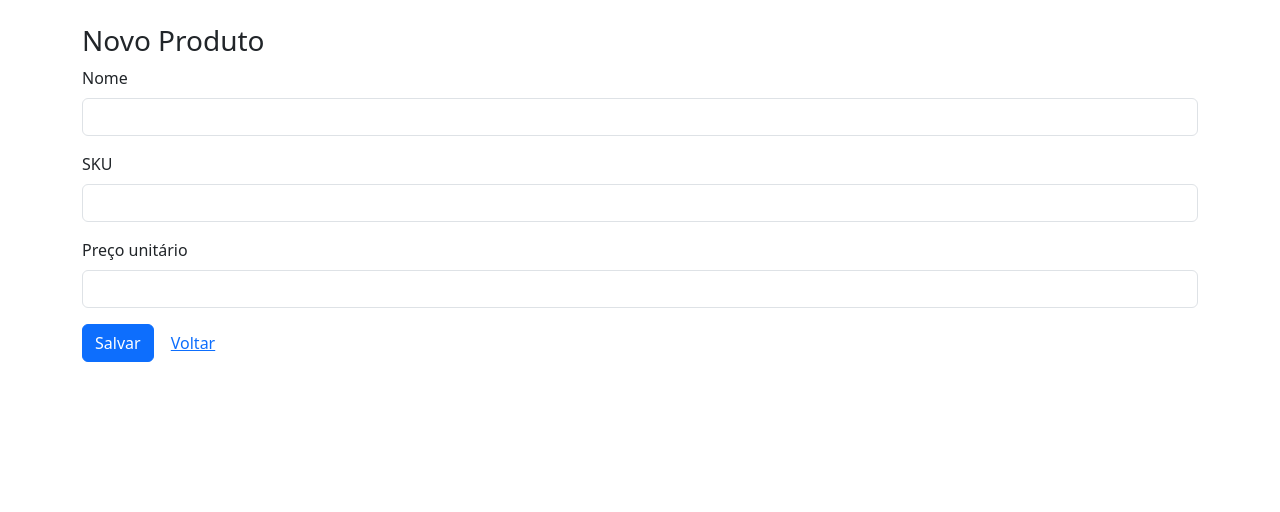
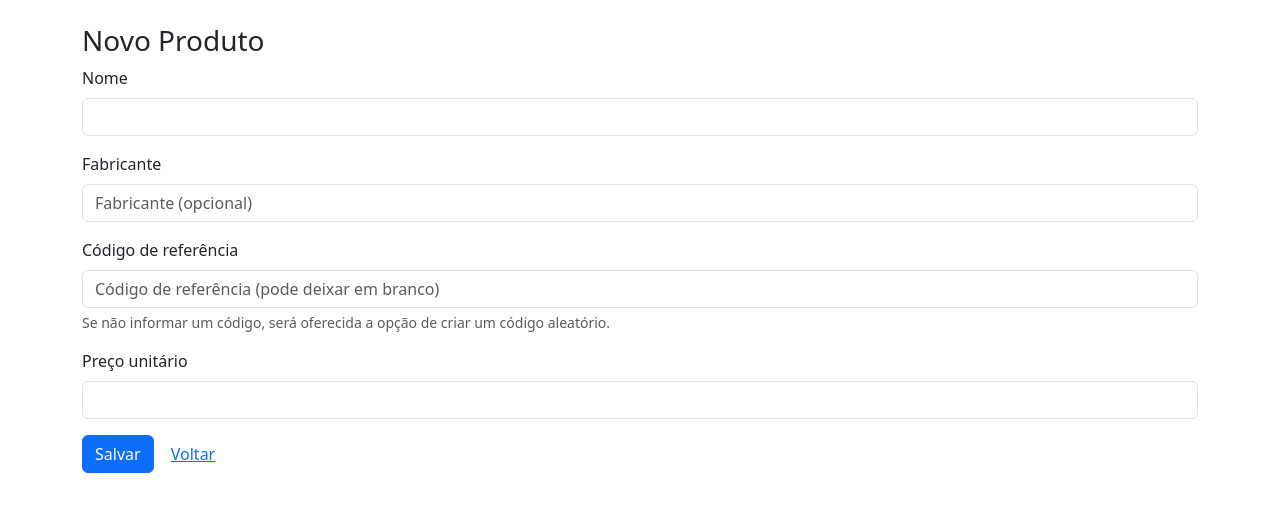
Before and after one commit to lucasghost18/mais-trigo-, a Flask app: page /products/new in a window 1280 px wide. Shown: the part 56-568 px from the top of the page. Run offline with Flask 3, Linux system fonts and the light colour scheme.

Commit message:
feat(product): add manufacturer field and SKU auto-generate prompt; update templates and migrations

```diff
--- a/app/models.py
+++ b/app/models.py
@@ -37,5 +37,6 @@ class Vendor(db.Model):
 class Product(db.Model):
     id = db.Column(db.Integer, primary_key=True)
     name = db.Column(db.String(200), nullable=False)
+    manufacturer = db.Column(db.String(200))
     sku = db.Column(db.String(100))
     unit_price = db.Column(db.Float, default=0.0)
--- a/app/routes.py
+++ b/app/routes.py
@@ -105,7 +105,16 @@ def new_order():
     vendors = Vendor.query.order_by(Vendor.name).all()
     products = Product.query.order_by(Product.name).all()
     # serialize products for JSON usage in template
-    products_data = [{'id': p.id, 'name': p.name, 'unit_price': float(p.unit_price or 0.0)} for p in products]
+    products_data = [
+        {
+            'id': p.id,
+            'name': p.name,
+            'unit_price': float(p.unit_price or 0.0),
+            'sku': p.sku or '',
+            'manufacturer': p.manufacturer or ''
+        }
+        for p in products
+    ]
     return render_template('new_order.html', vendors=vendors, products=products_data)
 
 
@@ -139,12 +148,13 @@ def products():
 def new_product():
     if request.method == 'POST':
         name = request.form.get('name')
+        manufacturer = request.form.get('manufacturer')
         sku = request.form.get('sku')
         try:
             price = float(request.form.get('unit_price') or 0.0)
         except:
             price = 0.0
-        p = Product(name=name, sku=sku, unit_price=price)
+        p = Product(name=name, sku=sku, unit_price=price, manufacturer=manufacturer)
         db.session.add(p)
         db.session.commit()
         flash('Produto criado com sucesso', 'success')
--- a/app/templates/new_order.html
+++ b/app/templates/new_order.html
@@ -97,7 +97,10 @@
       // populate select options and set handlers
       const select = row.querySelector(`select[name="product_id-${idx}"]`);
       let opts = '<option value="">-- Outro / Selecionar --</option>';
-      products.forEach(p => { opts += `<option value="${p.id}" data-price="${p.unit_price}">${p.name}</option>`; });
+      products.forEach(p => {
+        const label = p.manufacturer ? `${p.name} (${p.manufacturer})` : p.name;
+        opts += `<option value="${p.id}" data-price="${p.unit_price}" data-sku="${p.sku}" data-manufacturer="${p.manufacturer}">${label}</option>`;
+      });
       select.innerHTML = opts;
       if (product_id) select.value = product_id;
       select.addEventListener('change', function(){
--- a/app/templates/product_form.html
+++ b/app/templates/product_form.html
@@ -2,14 +2,19 @@
 
 {% block content %}
   <h3>Novo Produto</h3>
-  <form method="post">
+  <form method="post" id="product-form">
     <div class="mb-3">
       <label class="form-label">Nome</label>
       <input class="form-control" name="name" required>
     </div>
     <div class="mb-3">
-      <label class="form-label">SKU</label>
-      <input class="form-control" name="sku">
+      <label class="form-label">Fabricante</label>
+      <input class="form-control" name="manufacturer" placeholder="Fabricante (opcional)">
+    </div>
+    <div class="mb-3">
+      <label class="form-label">Código de referência</label>
+      <input class="form-control" name="sku" placeholder="Código de referência (pode deixar em branco)">
+      <div class="form-text">Se não informar um código, será oferecida a opção de criar um código aleatório.</div>
     </div>
     <div class="mb-3">
       <label class="form-label">Preço unitário</label>
@@ -18,4 +23,30 @@
     <button class="btn btn-primary" type="submit">Salvar</button>
     <a class="btn btn-link" href="{{ url_for('main.products') }}">Voltar</a>
   </form>
+
+  <script>
+    document.getElementById('product-form').addEventListener('submit', function(e){
+      var form = this;
+      var skuEl = form.querySelector('input[name="sku"]');
+      if (!skuEl) return;
+      var sku = (skuEl.value || '').trim();
+      if (!sku) {
+        e.preventDefault();
+        var ok = confirm('Código de referência não foi criado. Deseja criar um aleatório?');
+        if (ok) {
+          var manufacturer = (form.querySelector('input[name="manufacturer"]').value || '').trim();
+          var prefix = 'PRD';
+          if (manufacturer) {
+            prefix = manufacturer.replace(/\s+/g,'').toUpperCase().slice(0,3);
+          }
+          var rand = Math.random().toString(36).substring(2,8).toUpperCase();
+          var newSku = prefix + '-' + rand;
+          skuEl.value = newSku;
+          form.submit();
+        } else {
+          alert('Por favor, insira um código de referência ou permita gerar um aleatório.');
+        }
+      }
+    });
+  </script>
 {% endblock %}
--- a/app/templates/products.html
+++ b/app/templates/products.html
@@ -8,12 +8,13 @@
 
   <table class="table table-sm">
     <thead>
-      <tr><th>Nome</th><th>SKU</th><th class="text-end">Unitário</th></tr>
+      <tr><th>Nome</th><th>Fabricante</th><th>Referência</th><th class="text-end">Unitário</th></tr>
     </thead>
     <tbody>
       {% for p in products %}
         <tr>
           <td>{{ p.name }}</td>
+          <td>{{ p.manufacturer or '' }}</td>
           <td>{{ p.sku }}</td>
           <td class="text-end">{{ '%.2f'|format(p.unit_price or 0.0) }}</td>
         </tr>
```
Also changed, not shown: app/__init__.py (+24 -11 lines), instance/orders.db.
